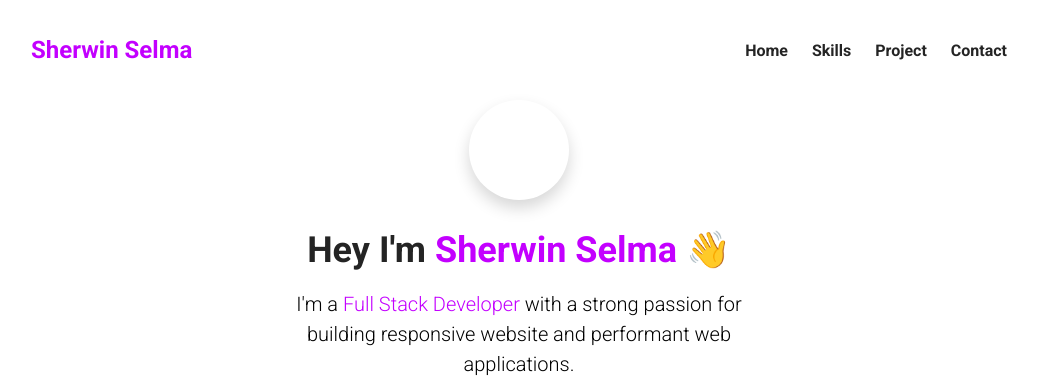
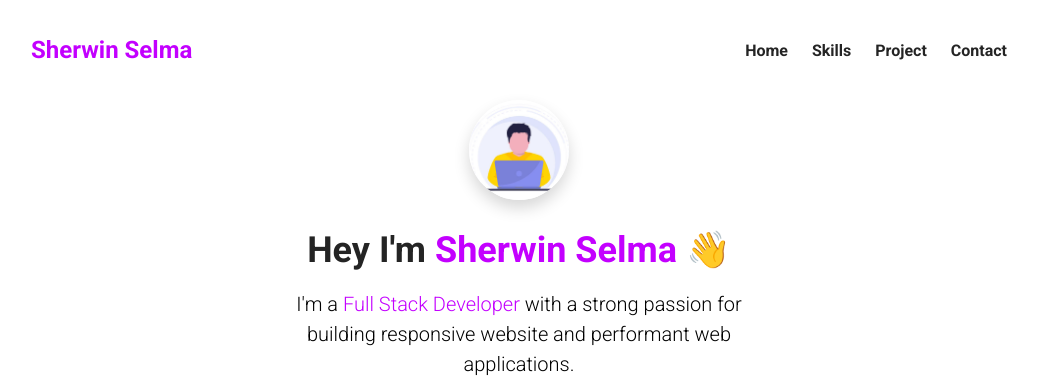
Before and after one commit to Odong23/sherwinselma, a plain HTML site: page index.html in a window 1280 px wide. Shown: the top 387 px of the page, without its empty margins (121-1159 px from the left). Drawn offline with Linux system fonts and the light colour scheme; files whose address does not match are found by name; a web font is replaced by a local one.

Commit message:
Update index.html

```diff
--- a/index.html
+++ b/index.html
@@ -64,7 +64,7 @@
 				<div class="about_me_info-container">
 					<figure class="about_me_picture-mask">
 						<!-- image area -->
-						<img src="./img/progboy.jpg" class="about_me_picture" alt="">
+						<img src="progboy.jpg" class="about_me_picture" alt="">
 					</figure>
 					<h1 class="about_me_info-title">
 						Hey I'm <span class="text_color">Sherwin Selma </span><span class="wave">👋</span>
```
